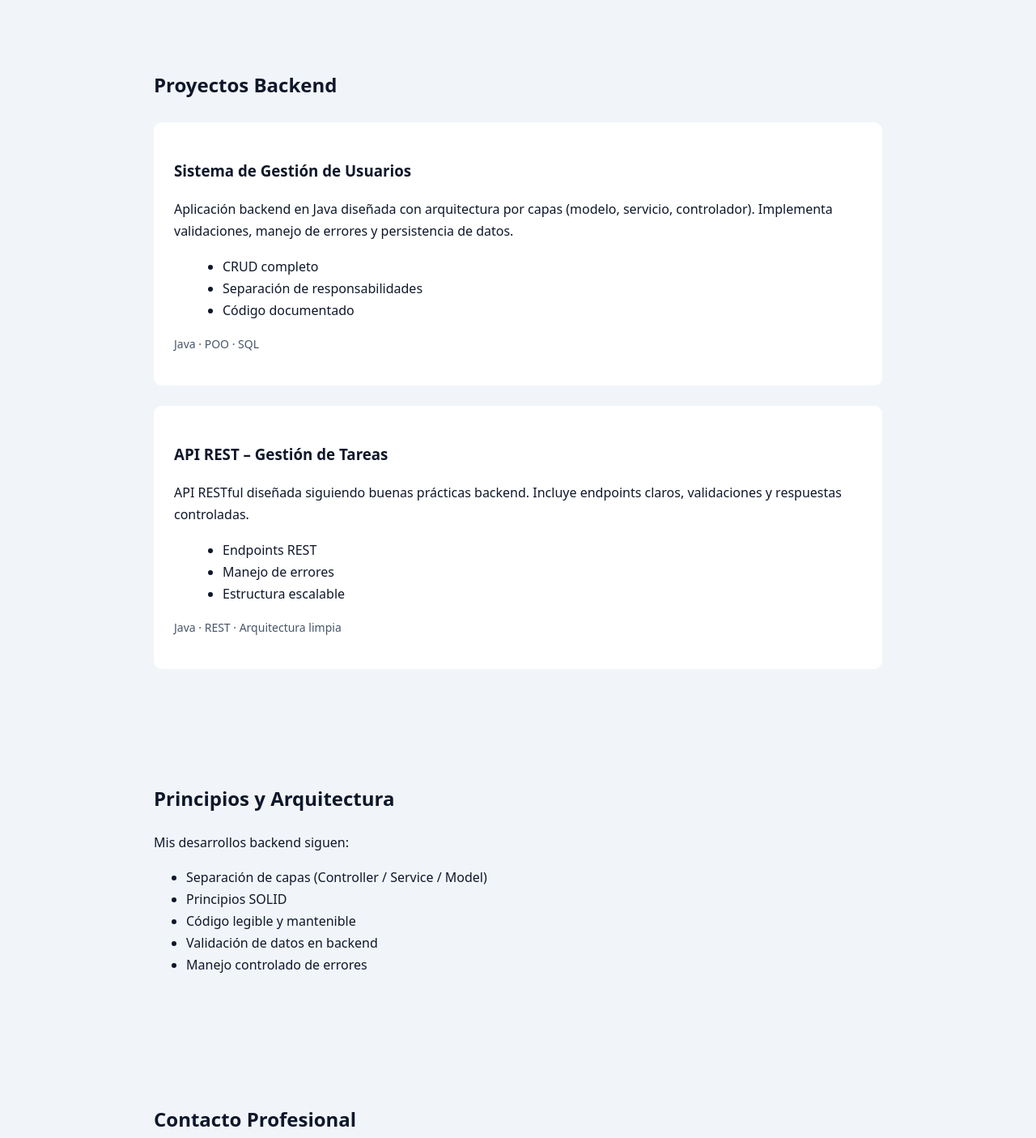
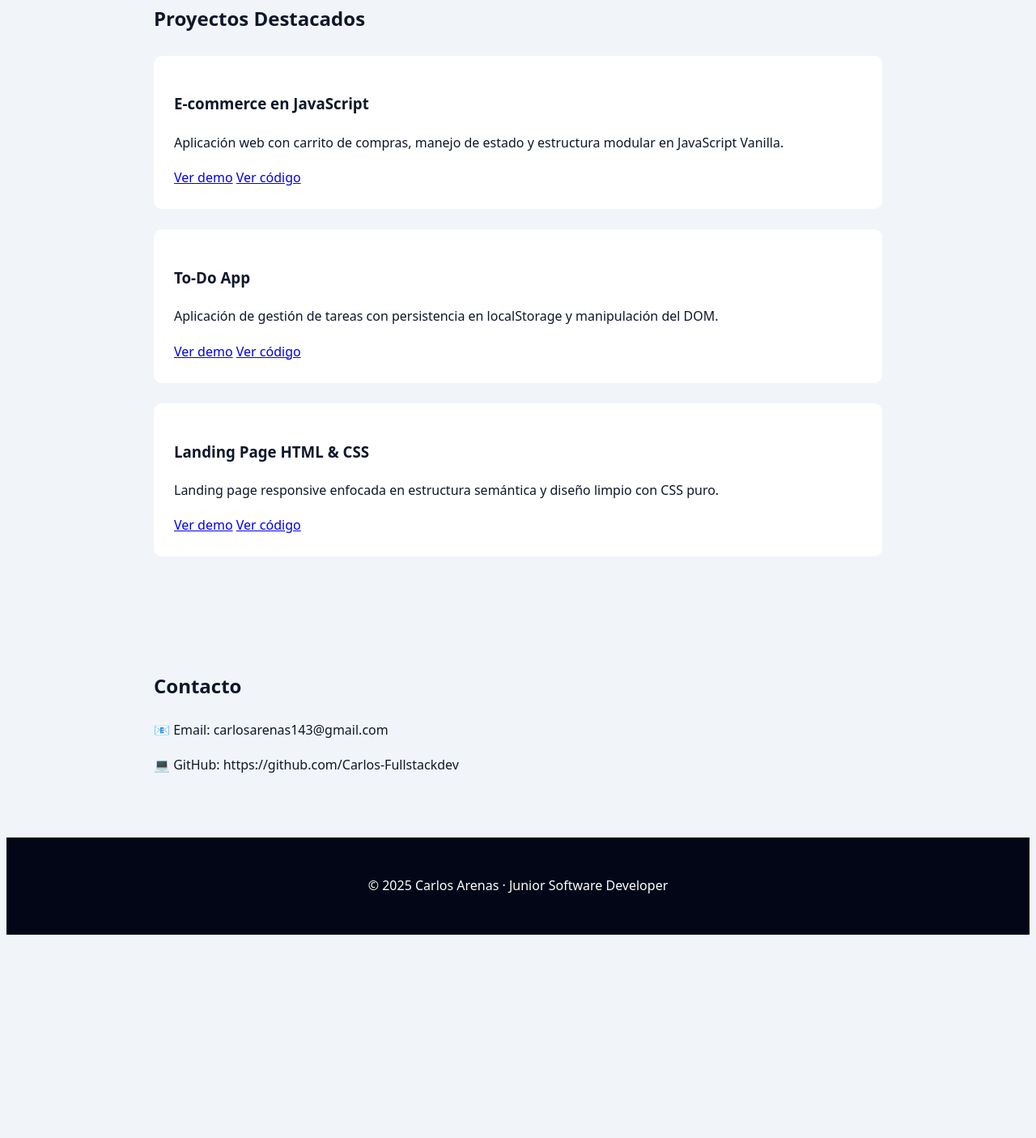
Before and after one commit to Carlos-Fullstackdev/Portfolio, a plain HTML site: page index.html in a window 1280 px wide. Shown: the part 1053-2458 px from the top of the page at 81% size. After the commit the page ends 2215 px from the top, so only its background shows below. Drawn offline with Linux system fonts and the light colour scheme.

Commit message:
Revise portfolio to reflect Junior Software Developer role
Updated personal information and project descriptions to reflect a transition from Java Backend Developer to Junior Software Developer, emphasizing skills in JavaScript, HTML, and CSS.

```diff
--- a/index.html
+++ b/index.html
@@ -2,11 +2,11 @@
 <html lang="es">
 <head>
   <meta charset="UTF-8">
-  <meta name="description" content="Java Backend Developer especializado en POO, arquitectura limpia, APIs REST y buenas prácticas.">
-  <meta name="keywords" content="Java Backend, Java Developer, APIs REST, POO, SQL, Git">
+  <meta name="description" content="Junior Software Developer portfolio showcasing real projects and solid programming fundamentals.">
+  <meta name="keywords" content="Junior Developer, JavaScript, HTML, CSS, Portfolio">
   <meta name="author" content="Carlos Arenas">
   <meta name="viewport" content="width=device-width, initial-scale=1.0">
-  <title>Carlos Arenas| Java Backend Developer</title>
+  <title>Carlos Arenas | Junior Software Developer</title>
   <link rel="stylesheet" href="style.css">
 </head>
 
@@ -18,97 +18,89 @@
     <li><a href="#about">Perfil</a></li>
     <li><a href="#skills">Stack</a></li>
     <li><a href="#projects">Proyectos</a></li>
-    <li><a href="#architecture">Arquitectura</a></li>
     <li><a href="#contact">Contacto</a></li>
   </ul>
 </nav>
 
 <header class="hero">
-  <h1>Java Backend Developer</h1>
+  <h1>Junior Software Developer</h1>
   <p>
-    Desarrollo backend enfocado en lógica sólida, arquitectura limpia,
-    código mantenible y buenas prácticas profesionales.
+    Desarrollo aplicaciones web con enfoque en lógica clara,
+    buenas prácticas y código mantenible.
   </p>
 </header>
 
 <section id="about">
   <h2>Perfil Profesional</h2>
   <p>
-    Desarrollador backend con enfoque en Java y Programación Orientada a Objetos.
-    Experiencia creando aplicaciones estructuradas por capas,
-    validación de datos, manejo de errores y control de flujo.
-    Busco integrarme a un equipo backend donde aportar valor desde el primer día.
+    Desarrollador junior con experiencia práctica en JavaScript, HTML y CSS,
+    y bases sólidas en Java y Programación Orientada a Objetos.
+    Me enfoco en escribir código limpio, estructurado y fácil de mantener.
   </p>
 </section>
 
 <section id="skills">
   <h2>Stack Tecnológico</h2>
   <div class="skills-grid">
+    <span>JavaScript</span>
+    <span>HTML</span>
+    <span>CSS</span>
     <span>Java</span>
     <span>POO</span>
+    <span>Git / GitHub</span>
     <span>Arquitectura por capas</span>
-    <span>APIs REST</span>
-    <span>SQL</span>
-    <span>Git / GitHub</span>
-    <span>Principios SOLID</span>
-    <span>Manejo de errores</span>
   </div>
 </section>
 
 <section id="projects">
-  <h2>Proyectos Backend</h2>
+  <h2>Proyectos Destacados</h2>
 
   <article class="project">
-    <h3>Sistema de Gestión de Usuarios</h3>
+    <h3>E-commerce en JavaScript</h3>
     <p>
-      Aplicación backend en Java diseñada con arquitectura por capas
-      (modelo, servicio, controlador).
-      Implementa validaciones, manejo de errores y persistencia de datos.
+      Aplicación web con carrito de compras, manejo de estado
+      y estructura modular en JavaScript Vanilla.
     </p>
-    <ul>
-      <li>CRUD completo</li>
-      <li>Separación de responsabilidades</li>
-      <li>Código documentado</li>
-    </ul>
-    <p class="tech">Java · POO · SQL</p>
+    <div class="project-links">
+      <a href="https://carlos-fullstackdev.github.io/ecommerce-vanilla-js/" target="_blank">Ver demo</a>
+      <a href="https://github.com/Carlos-Fullstackdev/ecommerce-vanilla-js" target="_blank">Ver código</a>
+    </div>
   </article>
 
   <article class="project">
-    <h3>API REST – Gestión de Tareas</h3>
+    <h3>To-Do App</h3>
     <p>
-      API RESTful diseñada siguiendo buenas prácticas backend.
-      Incluye endpoints claros, validaciones y respuestas controladas.
+      Aplicación de gestión de tareas con persistencia en localStorage
+      y manipulación del DOM.
     </p>
-    <ul>
-      <li>Endpoints REST</li>
-      <li>Manejo de errores</li>
-      <li>Estructura escalable</li>
-    </ul>
-    <p class="tech">Java · REST · Arquitectura limpia</p>
+    <div class="project-links">
+      <a href="https://carlos-fullstackdev.github.io/Todo-App/" target="_blank">Ver demo</a>
+      <a href="https://github.com/Carlos-Fullstackdev/Todo-App" target="_blank">Ver código</a>
+    </div>
   </article>
-</section>
 
-<section id="architecture">
-  <h2>Principios y Arquitectura</h2>
-  <p>Mis desarrollos backend siguen:</p>
-  <ul>
-    <li>Separación de capas (Controller / Service / Model)</li>
-    <li>Principios SOLID</li>
-    <li>Código legible y mantenible</li>
-    <li>Validación de datos en backend</li>
-    <li>Manejo controlado de errores</li>
-  </ul>
+  <article class="project">
+    <h3>Landing Page HTML & CSS</h3>
+    <p>
+      Landing page responsive enfocada en estructura semántica
+      y diseño limpio con CSS puro.
+    </p>
+    <div class="project-links">
+      <a href="https://carlos-fullstackdev.github.io/landing-page-html-css/" target="_blank">Ver demo</a>
+      <a href="https://github.com/Carlos-Fullstackdev/landing-page-html-css" target="_blank">Ver código</a>
+    </div>
+  </article>
+
 </section>
 
 <section id="contact">
-  <h2>Contacto Profesional</h2>
+  <h2>Contacto</h2>
   <p>📧 Email: carlosarenas143@gmail.com</p>
-  <p>💼 LinkedIn: linkedin.com/in/Carlos Arenas</p>
-  <p>💻 GitHub: github.com/Carlos-Fullstackdev</p>
+  <p>💻 GitHub: https://github.com/Carlos-Fullstackdev</p>
 </section>
 
 <footer>
-  <p>© 2025 Caflos Arenas · Java Backend Developer</p>
+  <p>© 2025 Carlos Arenas · Junior Software Developer</p>
 </footer>
 
 <script src="script.js"></script>
```
